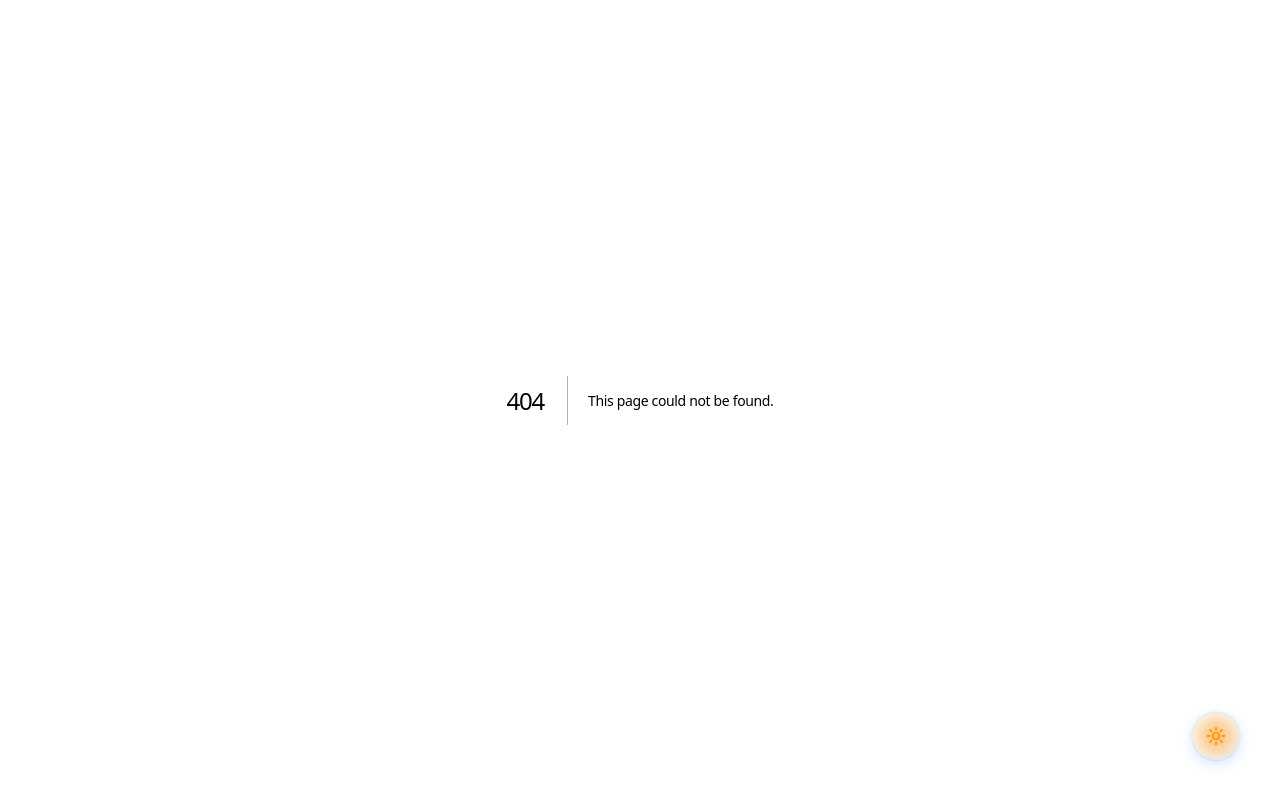
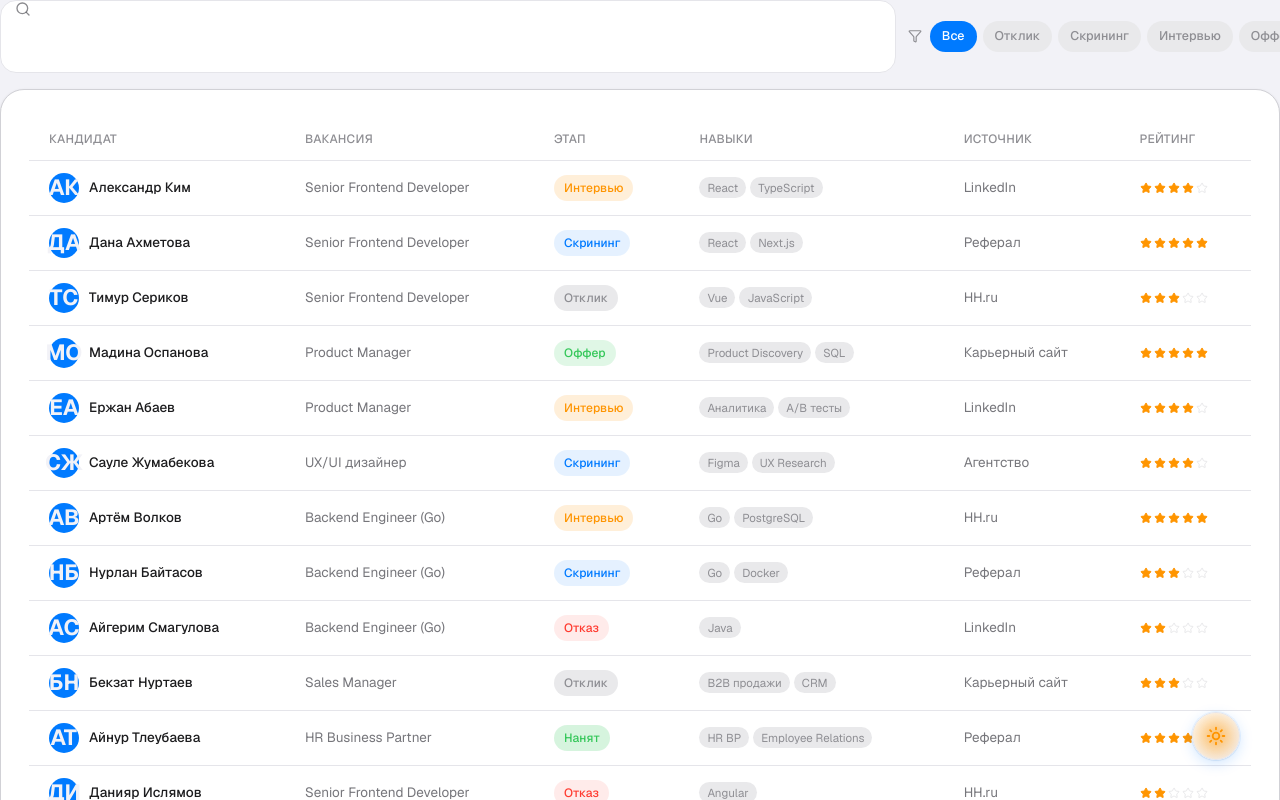
Before and after one commit to Cartnix/HireRank, a Next.js app in the folder frontend/: page /candidate in a window 1280 px wide. Before the commit this address had no page. Shown: the top 800 px of the page. Built offline with nearby package versions, Linux system fonts and the light colour scheme.

Commit message:
feat(pages): Candidates & candidate pages prototype created.

```diff
--- /dev/null
+++ b/frontend/app/candidate/page.tsx
@@ -0,0 +1,19 @@
+import { CandidatesPageClient } from "@/widgets/candidate-page-ui/ui/CandidateUI";
+import { getCandidates } from "@/entities/candidate";
+import { getJobs, type Job } from "@/entities/job";
+
+export default async function Page() {
+  const [candidates, jobs] = await Promise.all([getCandidates(), getJobs()]);
+
+  const jobById = Object.fromEntries(
+    jobs.map((job: Job) => [job.id, job]),
+  ) as Record<string, Job>;
+
+  return (
+    <CandidatesPageClient
+      candidates={candidates}
+      jobById={jobById}
+      currentUserName="Вы"
+    />
+  );
+}
--- a/frontend/app/dashboard/page.tsx
+++ b/frontend/app/dashboard/page.tsx
@@ -1,9 +1,7 @@
 import { initialJobs } from "@/entities/job/model/data";
 import { JobStatusBadge } from "@/entities/job/ui/JobStatus";
-import { SearchInput } from "@/features/search-candidates/ui/SearchInputCandidate";
 import { Avatar } from "@/shared/ui/avatar";
 import { GhostButton } from "@/shared/ui/buttons/GhostButton";
-import { CandidateProfile } from "@/widgets/candidate-profile/CandidateProfile";
 
 export default function Dashboard() {
   return (
@@ -11,10 +9,8 @@ export default function Dashboard() {
       <Avatar name="Ержан Абаев" size={120} />
       <GhostButton>text</GhostButton>
       {initialJobs.map((j) => (
-        <JobStatusBadge status={j.status}/>
+        <JobStatusBadge status={j.status} />
       ))}
-
-      <SearchInput/>
     </>
   );
 }
--- a/frontend/app/layout.tsx
+++ b/frontend/app/layout.tsx
@@ -9,7 +9,7 @@ const geist = Geist({ subsets: ['latin'], variable: '--font-sans' });
 export default function RootLayout({ children }: { children: React.ReactNode }) {
   return (
     <html lang="en" className={cn("font-sans", geist.variable)} suppressHydrationWarning>
-      <body className="min-h-screen flex flex-col">
+      <body className="min-h-screen flex flex-col" suppressHydrationWarning>
         <ThemeProvider attribute="class" defaultTheme="system" enableSystem disableTransitionOnChange>
           {children}
           <div className="fixed bottom-5 right-5 z-50">
--- a/frontend/entities/candidate/model/data.ts
+++ b/frontend/entities/candidate/model/data.ts
@@ -39,3 +39,7 @@ export const initialCandidates: Candidate[] = [
   { id: "c14", name: "Олжас Кенжебаев", jobId: "j3", stage: "Отклик", source: "Карьерный сайт", appliedDate: "2026-06-27", email: "o.kenzhebaev@mail.com", phone: "+7 701 456 7890", location: "Алматы", skills: ["Figma", "Illustrator"], rating: 3, resumeFileName: "Kenzhebaev_CV.pdf", history: [{ date: "2026-06-27", action: "Отклик на вакансию" }] },
   { id: "c15", name: "Гульнара Есенова", jobId: "j6", stage: "Интервью", source: "Агентство", appliedDate: "2026-06-08", email: "g.esenova@mail.com", phone: "+7 701 567 8901", location: "Алматы", skills: ["B2B продажи", "Переговоры"], rating: 4, resumeFileName: "Esenova_CV.pdf", history: [{ date: "2026-06-08", action: "Отклик на вакансию" }] },
 ];
+
+export async function getCandidates(): Promise<Candidate[]> {
+  return initialCandidates;
+}
--- a/frontend/entities/job/model/data.ts
+++ b/frontend/entities/job/model/data.ts
@@ -70,3 +70,7 @@ export const initialJobs: Job[] = [
     stages: DEFAULT_STAGES,
   },
 ];
+
+export async function getJobs(): Promise<Job[]> {
+  return initialJobs;
+}
--- a/frontend/features/search-candidates/ui/SearchInputCandidate.tsx
+++ b/frontend/features/search-candidates/ui/SearchInputCandidate.tsx
@@ -1,4 +1,3 @@
-// features/search/SearchInput.tsx
 import { InputField } from "@/shared/FieldInput";
 import { Search } from "lucide-react";
 
@@ -11,7 +10,7 @@ export function SearchInput({
 }) {
   return (
     <InputField
-      LeftIcon={Search}
+      LeftIcon={<Search className="w-4 h-4" />}
       value={value}
       onChange={(e) => onChange(e.target.value)}
       placeholder="Поиск по имени или навыку..."
--- a/frontend/shared/FieldInput.tsx
+++ b/frontend/shared/FieldInput.tsx
@@ -1,4 +1,6 @@
-import { useId, useState, forwardRef } from "react";
+"use client";
+
+import React, { useId, useState, forwardRef } from "react";
 import { motion, AnimatePresence } from "framer-motion";
 import { Eye, EyeOff, AlertCircle, LucideIcon } from "lucide-react";
 import { cn } from "@/lib/utils";
@@ -6,12 +8,22 @@ import { cn } from "@/lib/utils";
 interface InputFieldProps extends React.InputHTMLAttributes<HTMLInputElement> {
   label?: string;
   error?: string;
-  LeftIcon?: LucideIcon;
+  LeftIcon?: React.ReactNode;
 }
 
 export const InputField = forwardRef<HTMLInputElement, InputFieldProps>(
   (
-    { type, placeholder, label, error, onFocus, onBlur, LeftIcon, className, ...props },
+    {
+      type,
+      placeholder,
+      label,
+      error,
+      onFocus,
+      onBlur,
+      LeftIcon,
+      className,
+      ...props
+    },
     ref,
   ) => {
     const id = useId();
@@ -42,7 +54,9 @@ export const InputField = forwardRef<HTMLInputElement, InputFieldProps>(
             )}
           >
             {LeftIcon && (
-              <LeftIcon className="ml-3.5 w-4 h-4 text-foreground-tertiary" />
+              <div className="ml-3.5 w-4 h-4 text-foreground-tertiary flex items-center justify-center">
+                {LeftIcon}
+              </div>
             )}
             <motion.label
               htmlFor={id}
--- /dev/null
+++ b/frontend/widgets/candidate-page-ui/model/useCandidatesPage.ts
@@ -0,0 +1,74 @@
+import { useState, useMemo } from "react";
+import { Candidate } from "@/entities/candidate";
+import { Job, Stage } from "@/entities/job";
+import { Note } from "@/entities/note";
+
+export function useCandidatesPage(
+  candidates: Candidate[],
+  jobById: Record<string, Job>,
+  currentUserName: string,
+) {
+  const [search, setSearch] = useState("");
+  const [stageFilter, setStageFilter] = useState<Stage | "Все">("Все");
+
+  const [selectedId, setSelectedId] = useState<string | null>(null);
+  const [noteDraft, setNoteDraft] = useState("");
+  const [notesByCandidate, setNotesByCandidate] = useState<
+    Record<string, Note[]>
+  >({});
+
+  const filteredCandidates = useMemo(() => {
+    return candidates.filter(
+      (c) =>
+        (stageFilter === "Все" || c.stage === stageFilter) &&
+        c.name.toLowerCase().includes(search.toLowerCase()),
+    );
+  }, [candidates, search, stageFilter]);
+
+  const selectedCandidate = useMemo(
+    () => candidates.find((c) => c.id === selectedId) ?? null,
+    [candidates, selectedId],
+  );
+
+  const selectedJob = selectedCandidate
+    ? (jobById[selectedCandidate.jobId] ?? null)
+    : null;
+  const notes = selectedId ? (notesByCandidate[selectedId] ?? []) : [];
+
+  const openCandidate = (id: string) => setSelectedId(id);
+  const back = () => setSelectedId(null);
+
+  const addNote = () => {
+    if (!selectedId || !noteDraft.trim()) return;
+
+    const newNote: Note = {
+      id: crypto.randomUUID(),
+      author: currentUserName,
+      date: new Date().toISOString(),
+      text: noteDraft,
+    };
+
+    setNotesByCandidate((prev) => ({
+      ...prev,
+      [selectedId]: [...(prev[selectedId] ?? []), newNote],
+    }));
+    setNoteDraft("");
+  };
+
+  return {
+    search,
+    setSearch,
+    stageFilter,
+    setStageFilter,
+    filteredCandidates,
+    openCandidate,
+
+    selectedCandidate,
+    selectedJob,
+    notes,
+    noteDraft,
+    setNoteDraft,
+    addNote,
+    back,
+  };
+}
--- /dev/null
+++ b/frontend/widgets/candidate-page-ui/ui/CandidateUI.tsx
@@ -0,0 +1,63 @@
+"use client";
+
+import { CandidateProfile } from "@/widgets/candidate-profile";
+import { SearchInput } from "@/features/search-candidates/ui/SearchInputCandidate";
+import { StageFilter } from "@/features/filter-candidates/ui/StageFilter";
+import { CandidatesTable } from "@/widgets/candidate-table/ui/CandidatesTable";
+import { Candidate } from "@/entities/candidate";
+import { Job } from "@/entities/job";
+import { useCandidatesPage } from "../model/useCandidatesPage";
+
+export function CandidatesPageClient({
+  candidates,
+  jobById,
+  currentUserName,
+}: {
+  candidates: Candidate[];
+  jobById: Record<string, Job>;
+  currentUserName: string;
+}) {
+  const {
+    search,
+    setSearch,
+    stageFilter,
+    setStageFilter,
+    filteredCandidates,
+    openCandidate,
+    selectedCandidate,
+    selectedJob,
+    notes,
+    noteDraft,
+    setNoteDraft,
+    addNote,
+    back,
+  } = useCandidatesPage(candidates, jobById, currentUserName);
+
+  if (selectedCandidate && selectedJob) {
+    return (
+      <CandidateProfile
+        candidate={selectedCandidate}
+        job={selectedJob}
+        notes={notes}
+        noteDraft={noteDraft}
+        setNoteDraft={setNoteDraft}
+        addNote={addNote}
+        onBack={back}
+      />
+    );
+  }
+
+  return (
+    <div>
+      <div className="mb-4 flex items-center gap-3">
+        <SearchInput value={search} onChange={setSearch} />
+        <StageFilter value={stageFilter} onChange={setStageFilter} />
+      </div>
+      <CandidatesTable
+        candidates={filteredCandidates}
+        jobById={jobById}
+        onOpenCandidate={openCandidate}
+      />
+    </div>
+  );
+}
--- /dev/null
+++ b/frontend/widgets/candidate-profile/index.ts
@@ -0,0 +1 @@
+export * from "./ui/CandidateProfile";
--- a/frontend/widgets/candidate-profile/CandidateProfile.tsx
+++ b/frontend/widgets/candidate-profile/ui/CandidateProfile.tsx
@@ -1,3 +1,5 @@
+"use client";
+
 import { useState } from "react";
 import { ChevronLeft, Mail, Phone, MapPin, FileText, Paperclip } from "lucide-react";
 import { Candidate, StageBadge } from "@/entities/candidate";
--- /dev/null
+++ b/frontend/widgets/candidate-table/ui/CandidatesTable.tsx
@@ -0,0 +1,80 @@
+import { Star } from "lucide-react";
+import { Candidate, StageBadge } from "@/entities/candidate";
+import { Job } from "@/entities/job";
+import { Card } from "@/shared/ui/card";
+import { Avatar } from "@/shared/ui/avatar";
+
+export function CandidatesTable({
+  candidates,
+  jobById,
+  onOpenCandidate,
+}: {
+  candidates: Candidate[];
+  jobById: Record<string, Job>;
+  onOpenCandidate: (id: string) => void;
+}) {
+  return (
+    <Card>
+      <table className="w-full text-left text-[13.5px]">
+        <thead>
+          <tr className="border-b border-border text-[12px] uppercase tracking-wide text-muted-foreground">
+            <th className="px-5 py-3 font-medium">Кандидат</th>
+            <th className="px-5 py-3 font-medium">Вакансия</th>
+            <th className="px-5 py-3 font-medium">Этап</th>
+            <th className="px-5 py-3 font-medium">Навыки</th>
+            <th className="px-5 py-3 font-medium">Источник</th>
+            <th className="px-5 py-3 font-medium">Рейтинг</th>
+          </tr>
+        </thead>
+        <tbody>
+          {candidates.map((c) => (
+            <tr
+              key={c.id}
+              onClick={() => onOpenCandidate(c.id)}
+              className="cursor-pointer border-b border-border last:border-0 hover:bg-muted/60"
+            >
+              <td className="px-5 py-3">
+                <div className="flex items-center gap-2.5">
+                  <Avatar name={c.name} size={30} />
+                  <span className="font-medium">{c.name}</span>
+                </div>
+              </td>
+              <td className="px-5 py-3 text-foreground-secondary">{jobById[c.jobId]?.title}</td>
+              <td className="px-5 py-3">
+                <StageBadge stage={c.stage} />
+              </td>
+              <td className="px-5 py-3">
+                <div className="flex flex-wrap gap-1">
+                  {c.skills.slice(0, 2).map((s) => (
+                    <span key={s} className="rounded-full bg-muted px-2 py-0.5 text-[11.5px] text-muted-foreground">
+                      {s}
+                    </span>
+                  ))}
+                </div>
+              </td>
+              <td className="px-5 py-3 text-foreground-secondary">{c.source}</td>
+              <td className="px-5 py-3">
+                <div className="flex items-center gap-0.5">
+                  {Array.from({ length: 5 }).map((_, i) => (
+                    <Star
+                      key={i}
+                      size={12}
+                      className={i < c.rating ? "fill-warning text-warning" : "text-muted"}
+                    />
+                  ))}
+                </div>
+              </td>
+            </tr>
+          ))}
+          {candidates.length === 0 && (
+            <tr>
+              <td colSpan={6} className="px-5 py-8 text-center text-[13px] text-muted-foreground">
+                Ничего не найдено. Попробуйте изменить фильтры.
+              </td>
+            </tr>
+          )}
+        </tbody>
+      </table>
+    </Card>
+  );
+}
```
